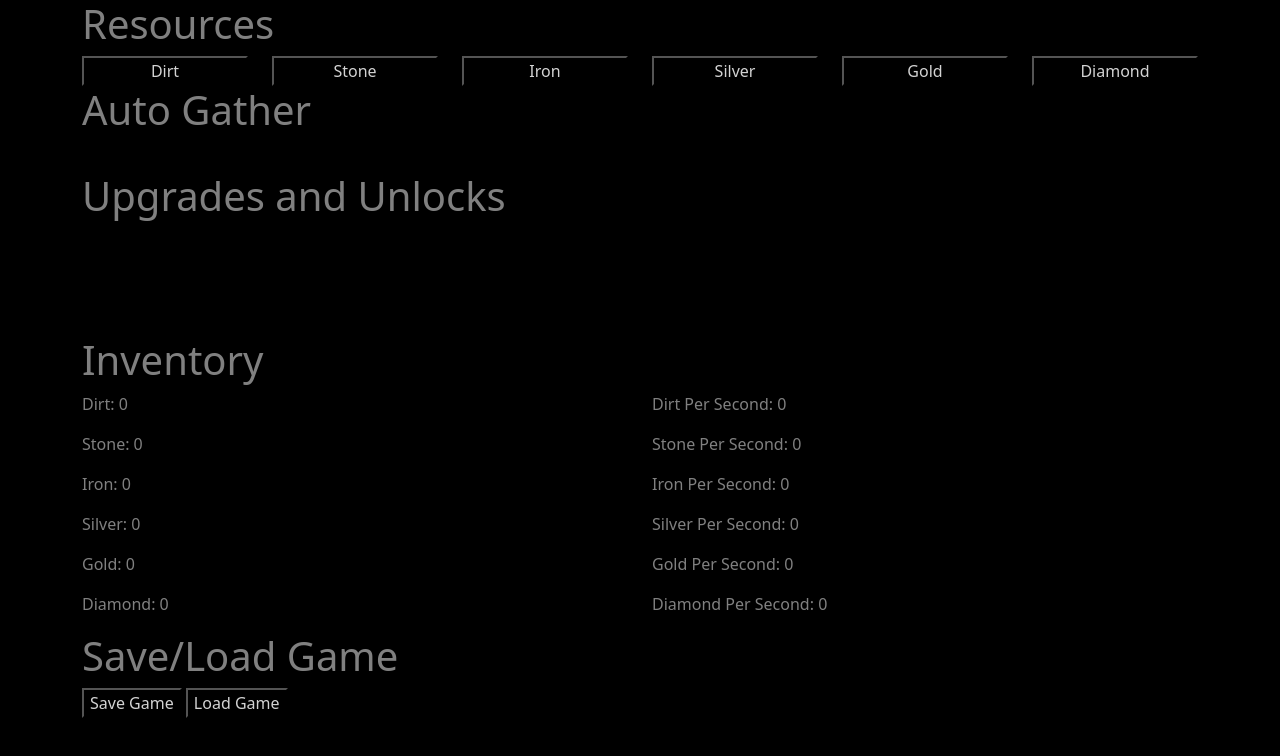
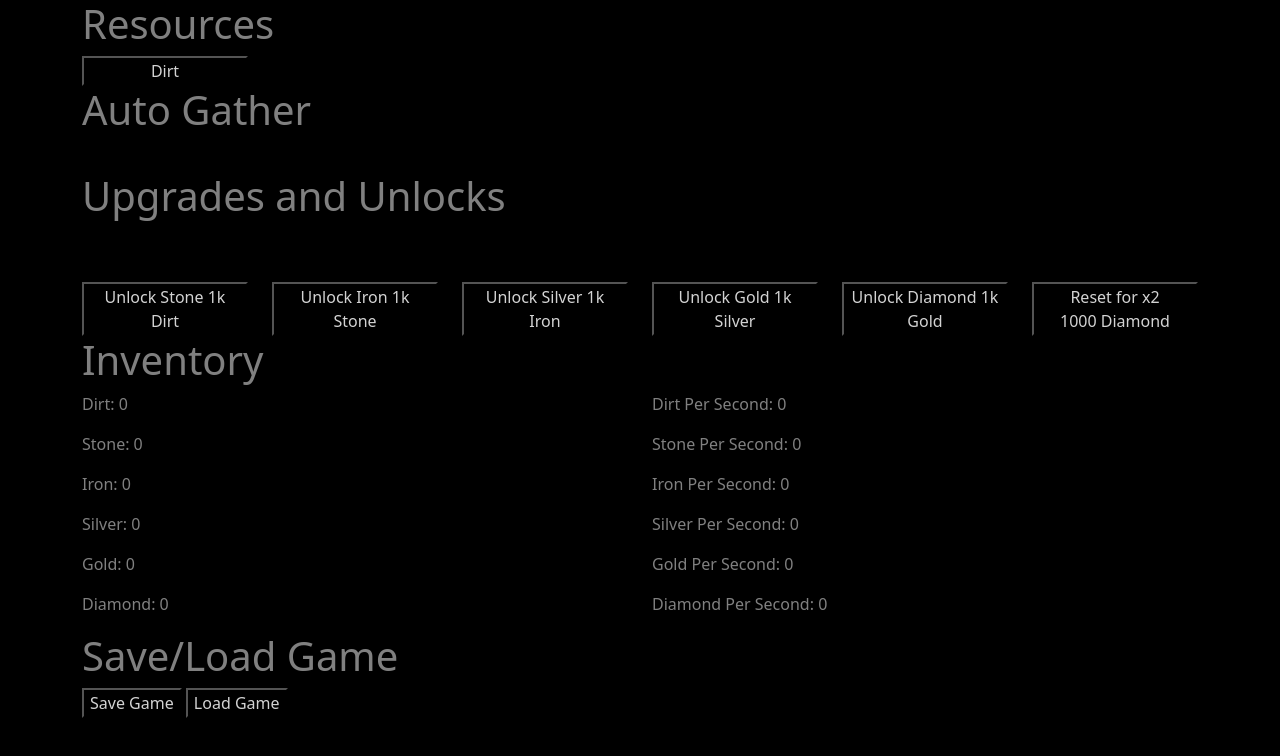
Before and after one commit to Animenima/Idle, a plain HTML site: page index.html in a window 1280 px wide. Drawn offline with nearby package versions, Linux system fonts and the light colour scheme.

Commit message:
Update index.html

```diff
--- a/index.html
+++ b/index.html
@@ -23,11 +23,11 @@
             <h1>Resources</h1>
             <div class="row">
                 <div class="col"><button class="w-100" id="dirt">Dirt</button></div>
-                <div class="col"><button class="w-100" id="stone">Stone</button></div>
-                <div class="col"><button class="w-100" id="iron">Iron</button></div>
-                <div class="col"><button class="w-100" id="silver">Silver</button></div>
-                <div class="col"><button class="w-100" id="gold">Gold</button></div>
-                <div class="col"><button class="w-100" id="diamond">Diamond</button></div>
+                <div class="col"><button class="w-100 invisible" id="stone">Stone</button></div>
+                <div class="col"><button class="w-100 invisible" id="iron">Iron</button></div>
+                <div class="col"><button class="w-100 invisible" id="silver">Silver</button></div>
+                <div class="col"><button class="w-100 invisible" id="gold">Gold</button></div>
+                <div class="col"><button class="w-100 invisible" id="diamond">Diamond</button></div>
             </div>
         </div>
         <div class="container-lg">
@@ -56,13 +56,12 @@
 
         <div class="container-lg">
             <div class="row">
-                <div class="col"><button class="w-100 invisible" id="dirt2">Unlock Stone</button></div>
-                <div class="col"><button class="w-100 invisible" id="stone2">Unlock Iron</button></div>
-                <div class="col"><button class="w-100 invisible" id="iron2">Unlock Silver</button></div>
-                <div class="col"><button class="w-100 invisible" id="silver2">Unlock Gold</button></div>
-                <div class="col"><button class="w-100 invisible" id="gold2">Unlock Diamond</button></div>
-                <div class="col"><button class="w-100 invisible" id="diamond2">Reset for x2</button></div>
-                <div class="col"><button class="w-100 d-none" id="diamond2r">Reset for x2</button></div>
+                <div class="col"><button class="w-100" id="dirt2">Unlock Stone 1k Dirt</button></div>
+                <div class="col"><button class="w-100" id="stone2">Unlock Iron 1k Stone</button></div>
+                <div class="col"><button class="w-100" id="iron2">Unlock Silver 1k Iron</button></div>
+                <div class="col"><button class="w-100" id="silver2">Unlock Gold 1k Silver</button></div>
+                <div class="col"><button class="w-100" id="gold2">Unlock Diamond 1k Gold</button></div>
+                <div class="col"><button class="w-100" id="diamond2">Reset for x2 1k Diamond</button></div>
             </div>
         </div>
     </div>
```
